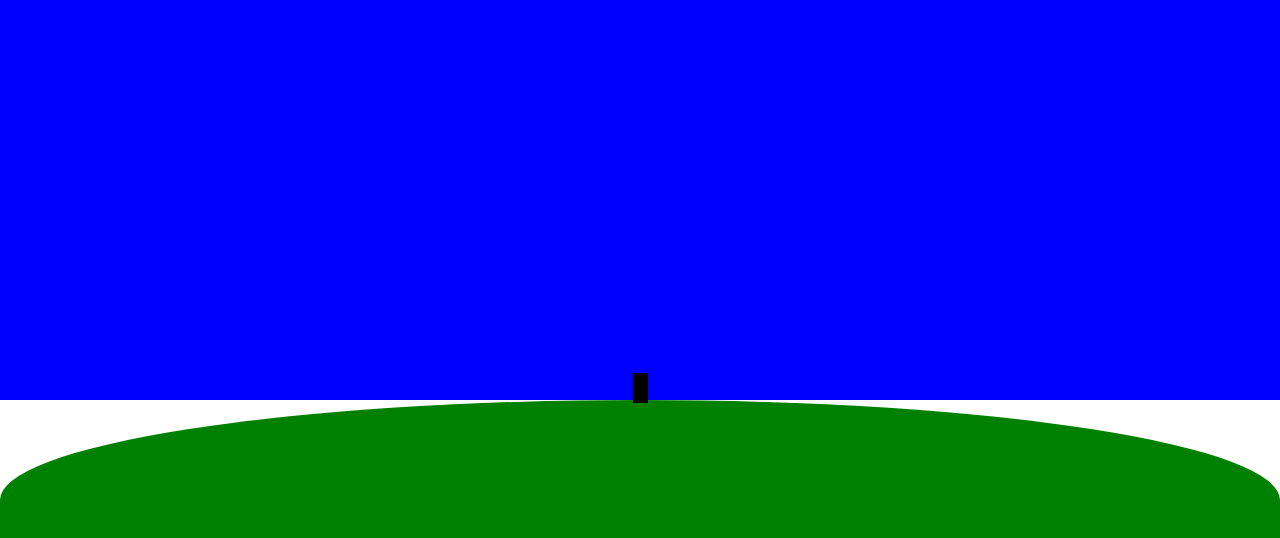
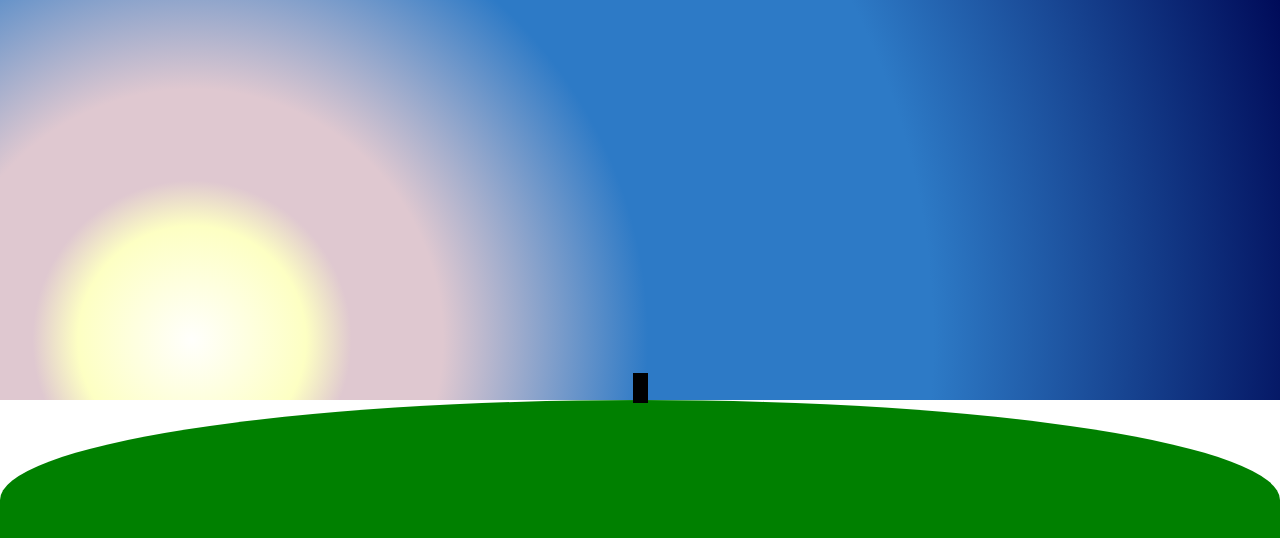
Before and after one commit to ershovro/animations, a plain HTML site: page rise/index.html in a window 1280 px wide. Drawn offline with Linux system fonts and the light colour scheme.

Commit message:
gradient for sky. ver 1

```diff
--- a/rise/style.css
+++ b/rise/style.css
@@ -7,7 +7,7 @@
 
 .sky {
     height: 400px;
-    background-color: blue;
+    background: radial-gradient(circle at 15% 85%, rgb(255, 255, 252), rgb(253, 258, 195) 10%, rgb(223, 200, 208) 14%, rgb(223, 200, 208) 22%, rgb(45, 122, 198) 40%, rgb(45, 122, 198) 65%, rgb(0, 11, 89));
 }
 
 .launchVehicle {
```
